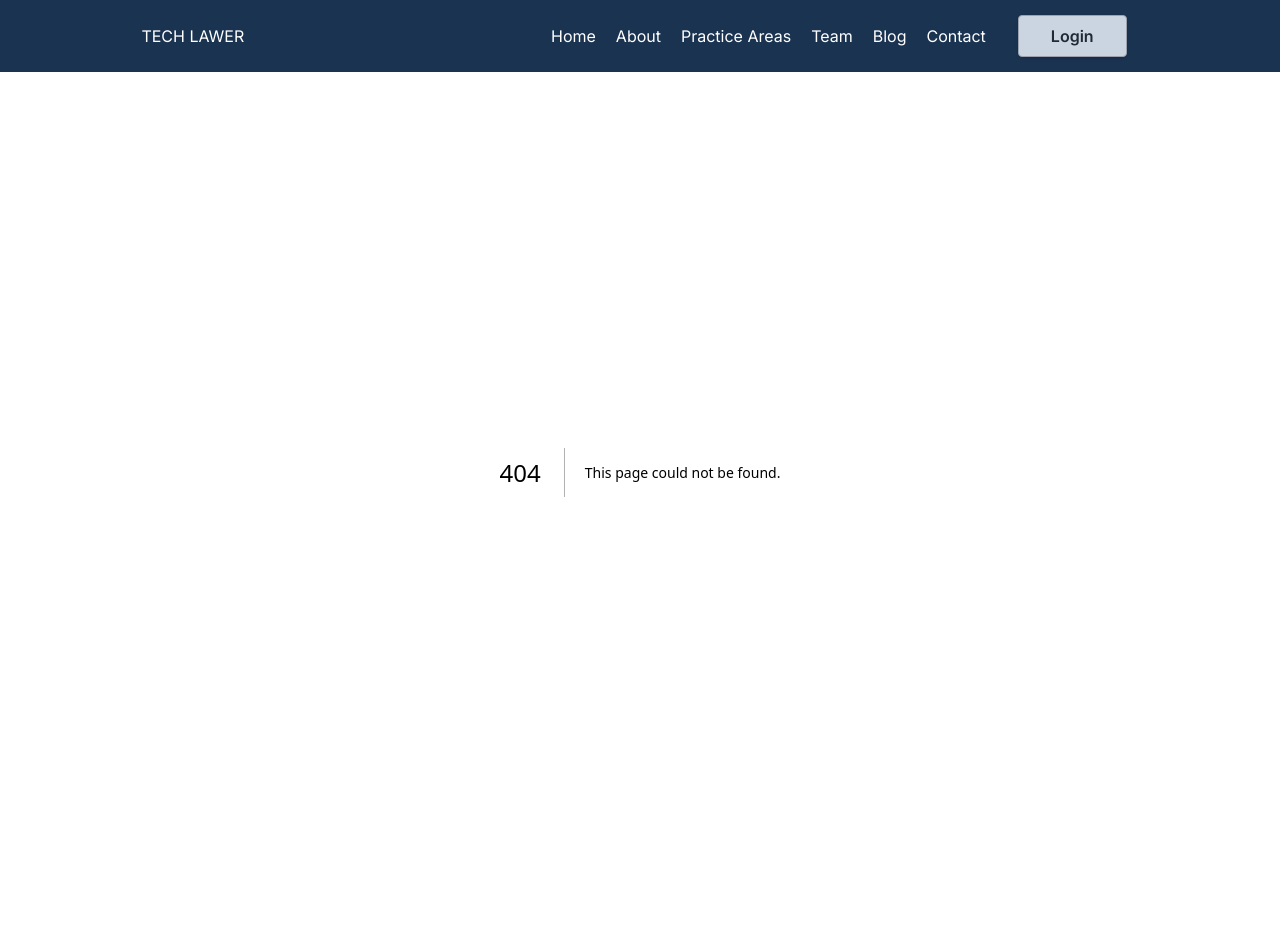
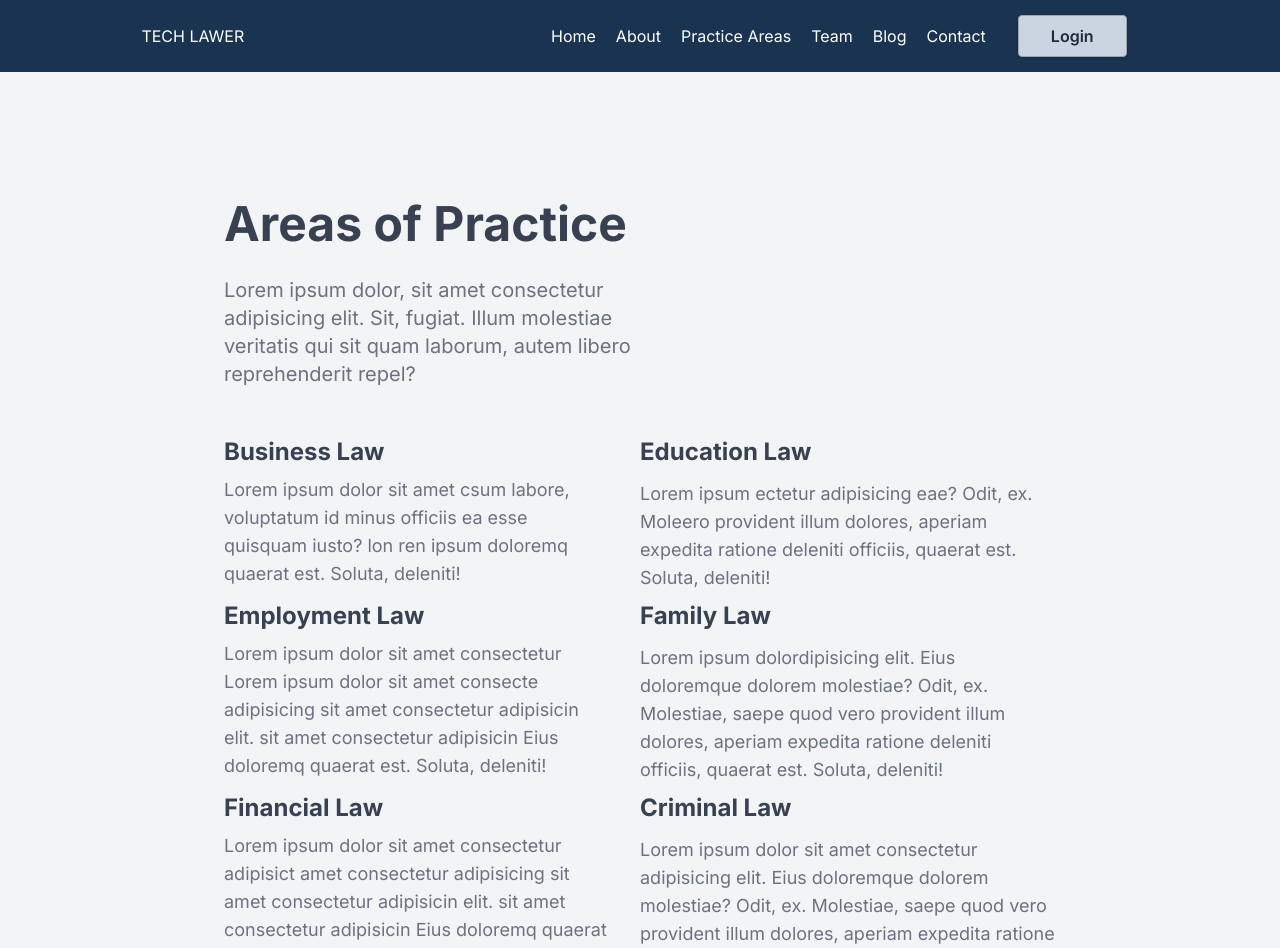
Before and after one commit to alexandreguz/law-startup1, a Next.js app: page /practice in a window 1280 px wide. Before the commit this address had no page. Shown: the top 948 px of the page. Before the commit the page ends 872 px from the top, so only its background shows below. Built offline with nearby package versions, Linux system fonts and the light colour scheme.

Commit message:
Ptactice areas tab

```diff
--- /dev/null
+++ b/src/app/(application)/login/page.tsx
@@ -0,0 +1,5 @@
+export default function () {
+    return (
+        <div> LOGIN</div>
+    )
+}
--- /dev/null
+++ b/src/app/practice/page.tsx
@@ -0,0 +1,7 @@
+import Practice from "@/components/Practice";
+
+export default function() {
+    return (
+        <div><Practice /></div>
+    )
+}
--- a/src/components/NavbarLinks.tsx
+++ b/src/components/NavbarLinks.tsx
@@ -33,7 +33,10 @@ export default function NavbarLinks() {
                             })}
                         </ul>
                         <button className="bg-slate-300 hover:bg-gray-100 text-gray-800 font-semibold py-2 px-8 border border-gray-400 rounded shadow">
-                            <a href="#contact">Login</a>
+                            <Link
+                            key={"login"}
+                            href={'/login'}>
+                            Login</Link>
                         </button>
                     </div>
                 </div>
--- /dev/null
+++ b/src/components/Practice.tsx
@@ -0,0 +1,44 @@
+export default function Practice() {
+    return (
+        <>
+            <div className="bg-gray-100">
+                <div className="w-1/2 pt-32 pl-56 pb-12">
+                    <div className=" text-gray-700 font-bold text-5xl mb-7">Areas of Practice</div>
+                    <div className=" text-gray-500 text-xl">Lorem ipsum dolor, sit amet consectetur adipisicing elit. Sit, fugiat. Illum molestiae veritatis qui sit quam laborum, autem libero reprehenderit repel?</div>
+                </div>
+                <div className="pl-56 pb-20 pr-56">
+                    <div className="flex content-between justify-around pb-2">
+                        <div className="flex-col pr-8 w-3/6">
+                            <div className="font-bold text-gray-700 text-2xl pb-2 hover:text-red-800">Business Law</div>
+                            <div className="text-gray-500 text-lg">Lorem ipsum dolor sit amet csum labore, voluptatum id minus officiis ea esse quisquam iusto? lon ren ipsum doloremq quaerat est. Soluta, deleniti!</div>
+                        </div>
+                        <div className="flex-col  w-3/6">
+                            <div className="font-bold text-gray-700 text-2xl pb-3 hover:text-red-800">Education Law</div>
+                            <div className="text-gray-500 text-lg">Lorem ipsum ectetur adipisicing eae? Odit, ex. Moleero provident illum dolores, aperiam expedita ratione deleniti officiis, quaerat est. Soluta, deleniti!</div>
+                        </div>
+                    </div>
+                    <div className="flex content-between justify-around pb-2">
+                        <div className="flex-col pr-8 w-3/6">
+                            <div className="font-bold text-gray-700 text-2xl pb-2 hover:text-red-800">Employment Law</div>
+                            <div className="text-gray-500 text-lg">Lorem ipsum dolor sit amet consectetur Lorem ipsum dolor sit amet consecte adipisicing sit amet consectetur adipisicin elit. sit amet consectetur adipisicin Eius doloremq quaerat est. Soluta, deleniti!</div>
+                        </div>
+                        <div className="flex-col w-3/6">
+                            <div className="font-bold text-gray-700 text-2xl pb-3 hover:text-red-800">Family Law</div>
+                            <div className="text-gray-500 text-lg">Lorem ipsum dolordipisicing elit. Eius doloremque dolorem molestiae? Odit, ex. Molestiae, saepe quod vero provident illum dolores, aperiam expedita ratione deleniti officiis, quaerat est. Soluta, deleniti!</div>
+                        </div>
+                    </div>
+                    <div className="flex content-between justify-around pb-2">
+                        <div className="flex-col pr-8 w-3/6">
+                            <div className="font-bold text-gray-700 text-2xl pb-2 hover:text-red-800">Financial Law</div>
+                            <div className="text-gray-500 text-lg">Lorem ipsum dolor sit amet consectetur adipisict amet consectetur adipisicing sit amet consectetur adipisicin elit. sit amet consectetur adipisicin Eius doloremq quaerat est. Soluta, deleniti!</div>
+                        </div>
+                        <div className="flex-col w-3/6">
+                            <div className="font-bold text-gray-700 text-2xl pb-3 hover:text-red-800">Criminal Law</div>
+                            <div className="text-gray-500 text-lg">Lorem ipsum dolor sit amet consectetur adipisicing elit. Eius doloremque dolorem molestiae? Odit, ex. Molestiae, saepe quod vero provident illum dolores, aperiam expedita ratione deleniti officiis, quaerat est. Soluta, deleniti!</div>
+                        </div>
+                    </div>
+                </div>
+            </div>
+        </>
+    )
+}
```
